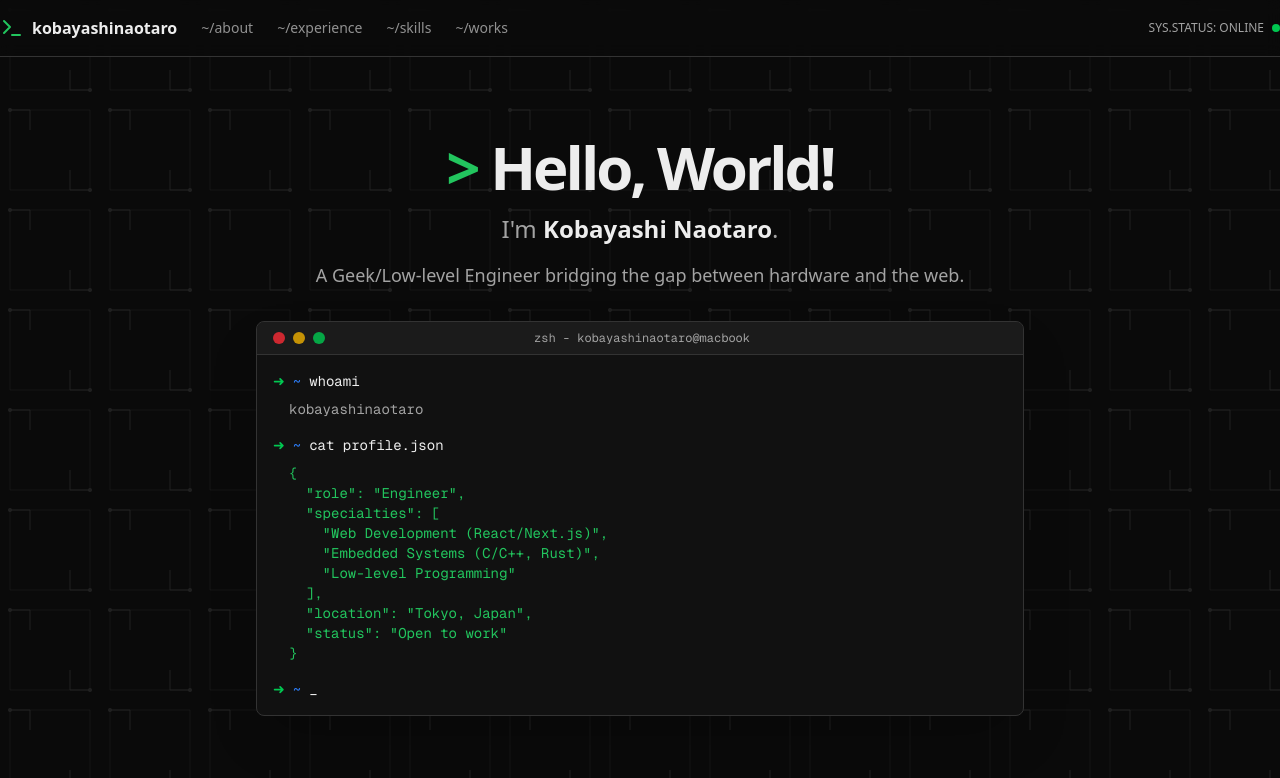
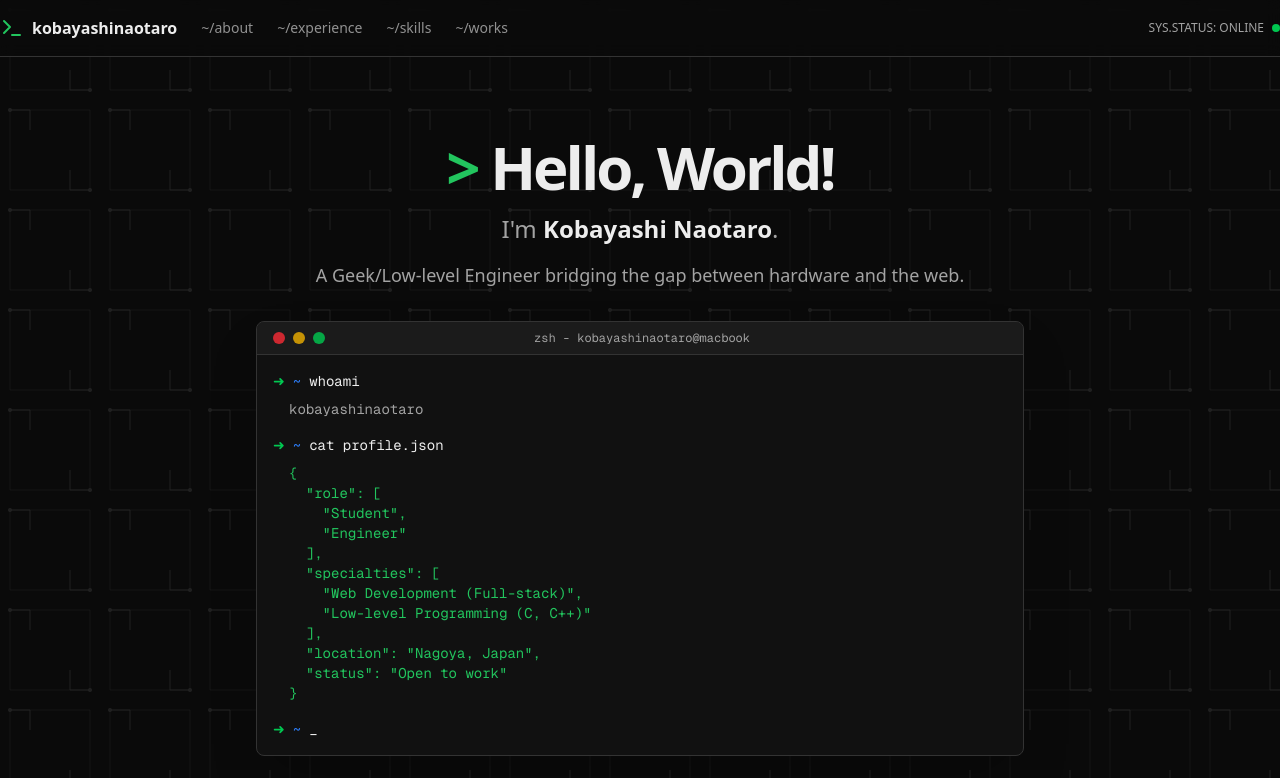
Before and after one commit to naok-000/portfolio, a Next.js app: page / in a window 1280 px wide. Shown: the top 778 px of the page. Built offline with nearby package versions, Linux system fonts and the light colour scheme.

Commit message:
feat: edit hero profile

```diff
--- a/src/components/sections/hero.tsx
+++ b/src/components/sections/hero.tsx
@@ -1,7 +1,16 @@
 import { TerminalWindow } from "@/components/ui/terminal-window";
-import { Button } from "@/components/ui/button";
 import Link from "next/link";
 import { ArrowRight } from "lucide-react";
+
+const profile = {
+  role: ["Student", "Engineer"],
+  specialties: [
+    "Web Development (Full-stack)",
+    "Low-level Programming (C, C++)",
+  ],
+  location: "Nagoya, Japan",
+  status: "Open to work",
+};
 
 export function Hero() {
   return (
@@ -44,16 +53,7 @@ export function Hero() {
             <span className="text-foreground">cat profile.json</span>
           </div>
           <div className="text-primary pl-4 whitespace-pre-wrap">
-            {`{
-  "role": "Engineer",
-  "specialties": [
-    "Web Development (React/Next.js)",
-    "Embedded Systems (C/C++, Rust)",
-    "Low-level Programming"
-  ],
-  "location": "Tokyo, Japan",
-  "status": "Open to work"
-}`}
+            {JSON.stringify(profile, null, 2)}
           </div>
 
           <div className="flex pt-2">
```
